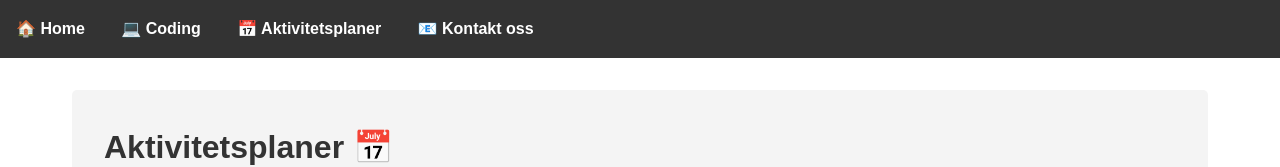
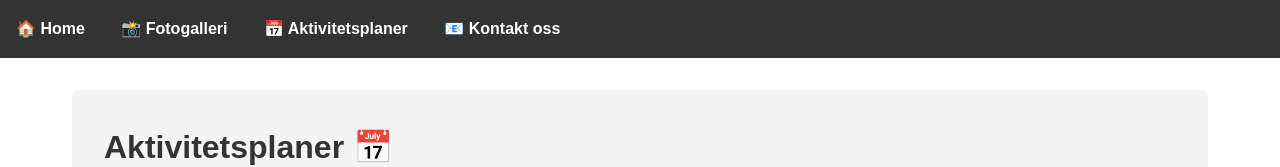
Before and after one commit to QQQ-2025/QQQ-2025.github.io, a plain HTML site: page aktivitetsplaner.html in a window 1280 px wide. Shown: the top 167 px of the page. Drawn offline with Linux system fonts and the light colour scheme.

Commit message:
Replace Coding link with Fotogalleri link

```diff
--- a/aktivitetsplaner.html
+++ b/aktivitetsplaner.html
@@ -72,7 +72,7 @@
 <body>
     <nav>
         <a href="index.html">🏠 Home</a>
-        <a href="coding.html">💻 Coding</a>
+        <a href="fotogalleri.html">📸 Fotogalleri</a>
         <a href="aktivitetsplaner.html">📅 Aktivitetsplaner</a>
         <a href="kontakt.html">📧 Kontakt oss</a>
     </nav>
```
